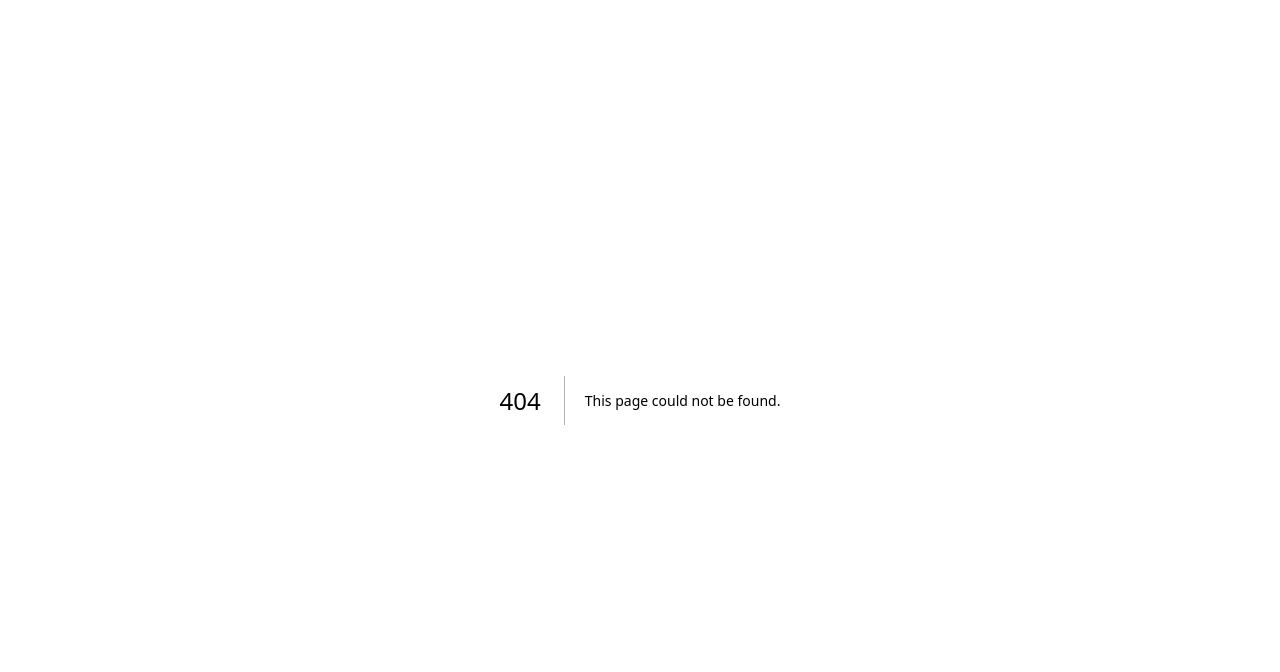
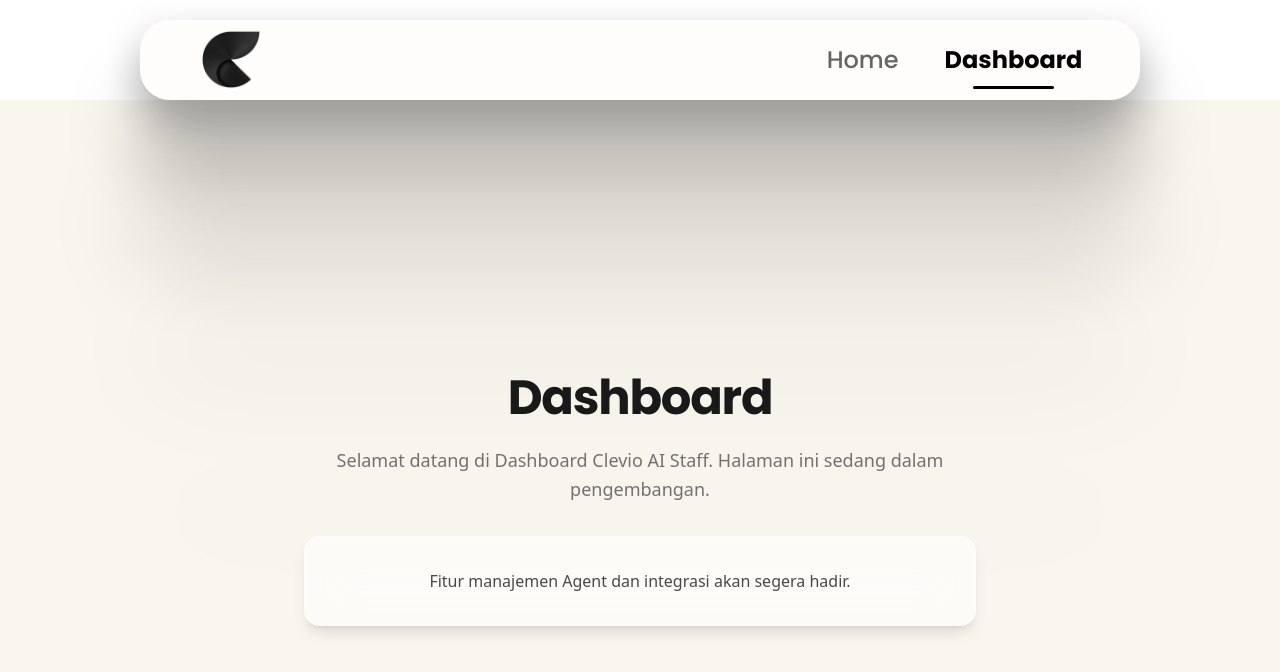
Before and after one commit to iHanzyy/clevio-ai-staff-revamp, a Next.js app: page /dashboard in a window 1280 px wide. Before the commit this address had no page. Shown: the top 672 px of the page. Built offline with nearby package versions, Linux system fonts and the light colour scheme.

Commit message:
Introduce dashboard page, update post-login redirect to dashboard, and shift middleware protection from payment to dashboard.

```diff
--- a/src/app/(main)/auth/callback/page.tsx
+++ b/src/app/(main)/auth/callback/page.tsx
@@ -20,10 +20,9 @@ export default function AuthCallbackPage() {
             // 3. Save token to Cookie (Native Method for Reliability)
             document.cookie = `session_token=${token}; path=/; max-age=604800; SameSite=Lax`;
 
-            // 4. Redirect to Payment page (Hard Redirect with slight delay)
-            // Delay ensures cookie is persisted before request is sent
+            // 4. Redirect to Dashboard (Active User Flow)
             setTimeout(() => {
-                window.location.href = '/payment';
+                window.location.href = '/dashboard';
             }, 500);
         } else {
             // Redirect back to login on error
--- /dev/null
+++ b/src/app/(main)/dashboard/page.tsx
@@ -0,0 +1,37 @@
+"use client";
+
+import { useEffect } from "react";
+import { useSearchParams, useRouter } from "next/navigation";
+
+export default function DashboardPage() {
+    const searchParams = useSearchParams();
+    const router = useRouter();
+
+    // Handle token from URL (in case backend sends token here too)
+    useEffect(() => {
+        const token = searchParams.get('token');
+        if (token) {
+            localStorage.setItem('jwt_token', token);
+            document.cookie = `session_token=${token}; path=/; max-age=604800; SameSite=Lax`;
+            router.replace('/dashboard');
+        }
+    }, [searchParams, router]);
+
+    return (
+        <div className="min-h-screen w-full bg-[#F9F6EE] flex flex-col items-center justify-center py-20 px-4">
+            <div className="text-center max-w-2xl">
+                <h1 className="text-4xl md:text-5xl font-bold font-sans text-[#1a1a1a] mb-6 tracking-tight">
+                    Dashboard
+                </h1>
+                <p className="text-lg text-[#1a1a1a]/60 leading-relaxed mb-8">
+                    Selamat datang di Dashboard Clevio AI Staff. Halaman ini sedang dalam pengembangan.
+                </p>
+                <div className="bg-white/60 backdrop-blur-xl border border-white/40 rounded-2xl p-8 shadow-lg">
+                    <p className="text-[#1a1a1a]/80">
+                        Fitur manajemen Agent dan integrasi akan segera hadir.
+                    </p>
+                </div>
+            </div>
+        </div>
+    );
+}
--- a/src/app/(payment)/payment/page.tsx
+++ b/src/app/(payment)/payment/page.tsx
@@ -11,6 +11,8 @@ export default function PaymentPage() {
     // Handle token from URL (Backend redirects here with ?token=...)
     useEffect(() => {
         const token = searchParams.get('token');
+        const hasCookie = document.cookie.includes('session_token=');
+
         if (token) {
             // Save token to localStorage (for API Calls)
             localStorage.setItem('jwt_token', token);
@@ -20,6 +22,9 @@ export default function PaymentPage() {
 
             // Clean URL (remove query params) - soft redirect
             router.replace('/payment');
+        } else if (!hasCookie) {
+            // No token in URL AND no existing cookie = unauthorized
+            router.replace('/login');
         }
     }, [searchParams, router]);
 
--- a/src/middleware.ts
+++ b/src/middleware.ts
@@ -2,22 +2,18 @@ import { NextResponse } from 'next/server'
 import type { NextRequest } from 'next/server'
 
 export function middleware(request: NextRequest) {
-  // Check for the session token in cookies
   const sessionToken = request.cookies.get('session_token')
 
-  // Log for debugging (server-side)
-  // console.log(`[Middleware] Path: ${request.nextUrl.pathname}, Token: ${sessionToken ? 'Present' : 'Missing'}`)
-
+  // Block access to protected routes if no session cookie
   if (!sessionToken) {
-    // Redirect to login if no token is found
     return NextResponse.redirect(new URL('/login', request.url))
   }
 
-  // Allow request to proceed if authenticated
   return NextResponse.next()
 }
 
-// Ensure middleware only runs on specific paths
+// Only protect dashboard (authenticated users only)
+// Payment is NOT protected here - it handles its own auth logic
 export const config = {
-  matcher: '/payment/:path*',
+  matcher: '/dashboard/:path*',
 }
```
